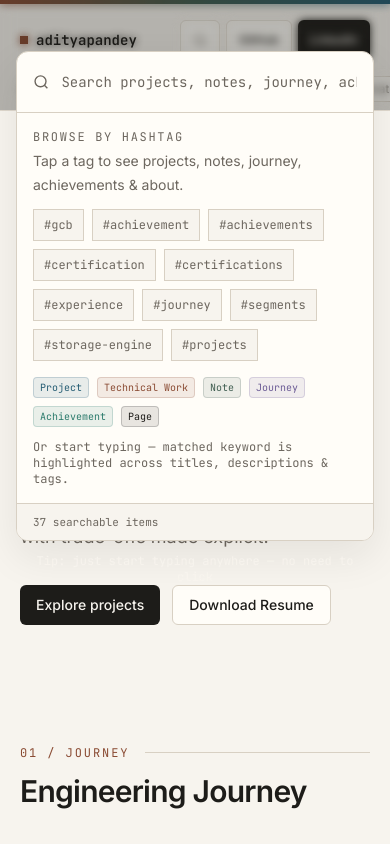
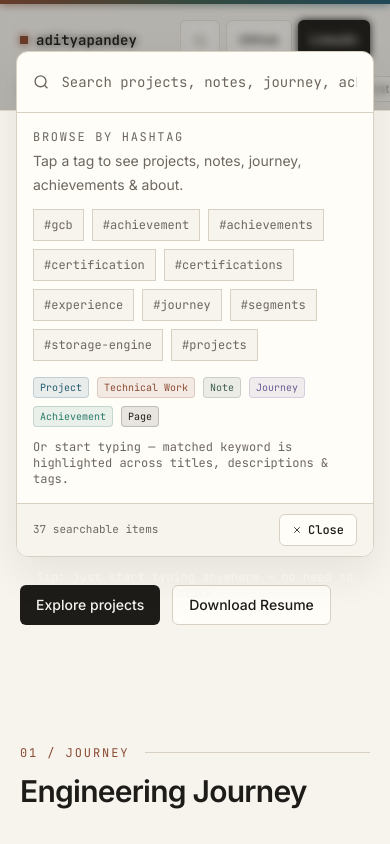
Before and after one commit to adityacoderr/portfolio, a React (Vite) app: page / in a window 390 px wide. Both pictures are taken after a click on the button "Open search". Shown: the top 844 px of the page. Built offline with nearby package versions, Linux system fonts and the light colour scheme.

Commit message:
close button on mobile created

```diff
--- a/src/components/GlobalSearch.tsx
+++ b/src/components/GlobalSearch.tsx
@@ -468,12 +468,25 @@ export default function GlobalSearch() {
                 />
               </div>
 
-              <div className="border-t border-line bg-paper px-4 py-2.5 flex flex-wrap items-center justify-between gap-2 font-mono text-[11px] text-muted">
-                <span>{hasQuery ? `${results.length} result${results.length === 1 ? "" : "s"} · projects, notes, journey, achievements & about` : `${searchItems.length} searchable items`}</span>
-                <span className="hidden sm:inline">
-                  {hasQuery && results.length > 0 ? "press 1 for 1st · 2 for 2nd · 3 for 3rd … 9 to open · " : ""}
-                  ↵ to open · ESC to close
-                </span>
+              <div className="border-t border-line bg-paper px-4 py-2.5 flex items-center justify-between gap-3">
+                <span className="font-mono text-[11px] leading-none text-muted">{hasQuery ? `${results.length} result${results.length === 1 ? "" : "s"} · projects, notes, journey, achievements & about` : `${searchItems.length} searchable items`}</span>
+                <div className="flex items-center gap-2 sm:gap-3 shrink-0">
+                  <span className="hidden sm:inline font-mono text-[11px] text-muted">
+                    {hasQuery && results.length > 0 ? "press 1 for 1st · 2 for 2nd · 3 for 3rd … 9 to open · " : ""}
+                    ↵ to open · ESC to close
+                  </span>
+                  <button
+                    type="button"
+                    onClick={() => setDesktopOpen(false)}
+                    aria-label="Close search dialog"
+                    className="inline-flex h-8 items-center gap-1.5 rounded-md border border-line bg-panel px-3 font-mono text-xs font-medium text-ink transition hover:border-ink hover:bg-paper focus:outline-none focus:ring-2 focus:ring-graph/20 active:scale-[0.97] lg:hidden"
+                  >
+                    <svg width="10" height="10" viewBox="0 0 24 24" fill="none" stroke="currentColor" strokeWidth="2" strokeLinecap="round" aria-hidden="true">
+                      <path d="M18 6L6 18M6 6l12 12" />
+                    </svg>
+                    Close
+                  </button>
+                </div>
               </div>
             </div>
             <p className="mt-3 text-center font-mono text-xs text-paper/80">Tip: just start typing anywhere — no need to click</p>
```
